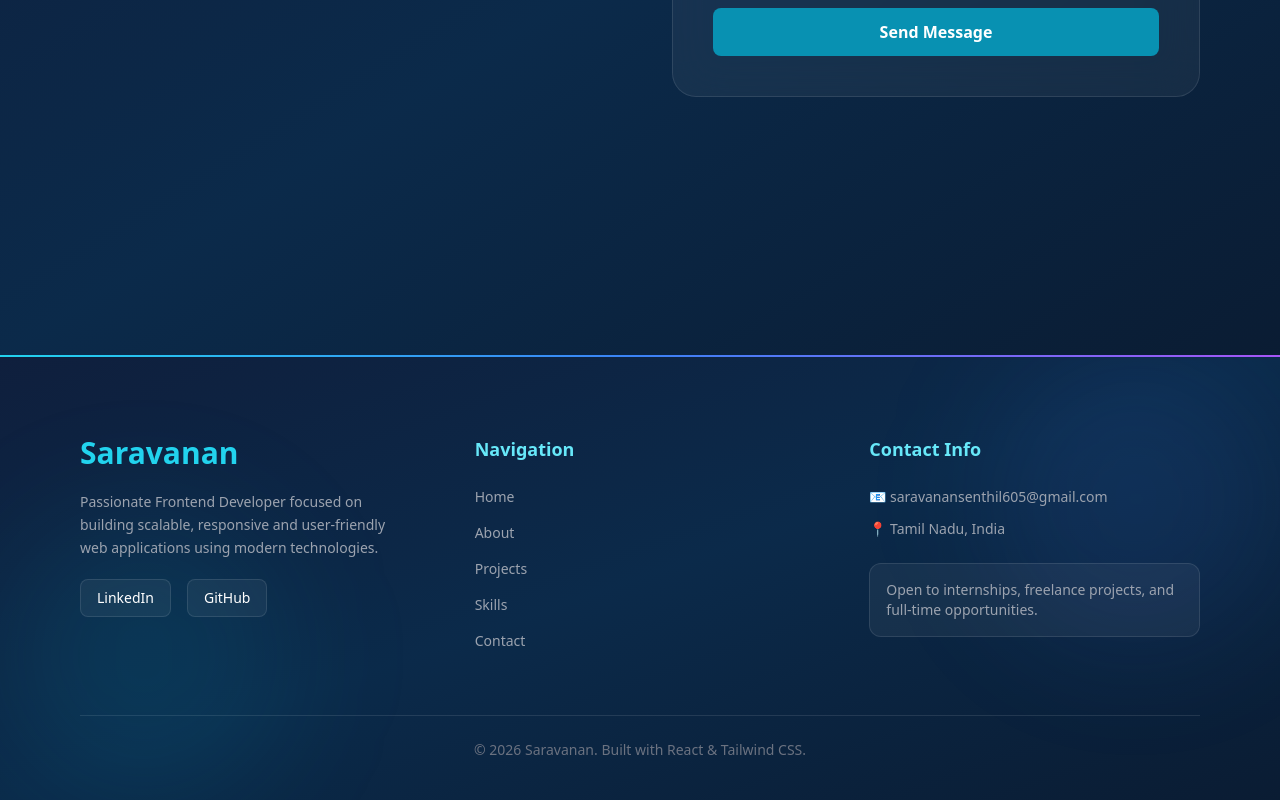
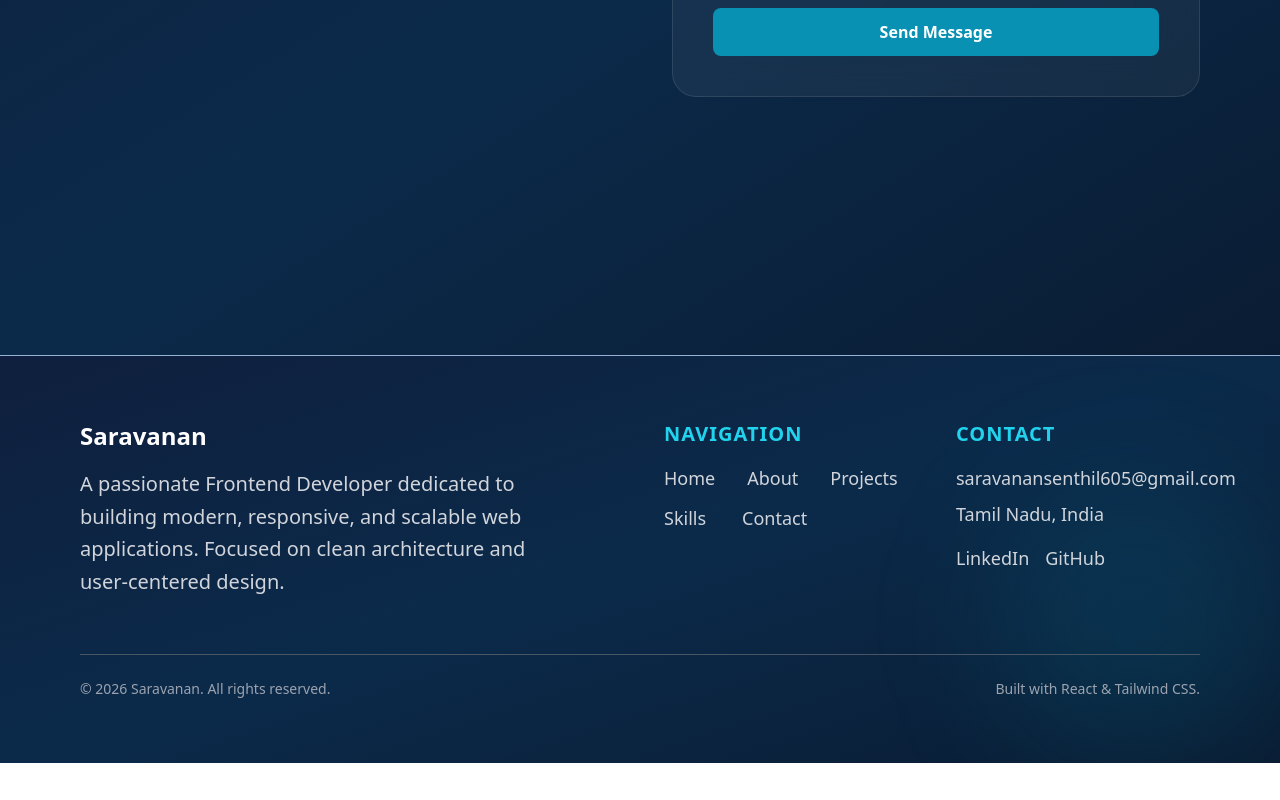
Before and after one commit to saravanan642/React-portfolio, a React (Create React App) app: page / in a window 1280 px wide. Shown: the part 3645-4445 px from the top of the page. After the commit the page ends 4408 px from the top, so only its background shows below. Built offline with nearby package versions, Linux system fonts and the light colour scheme.

Commit message:
complete footer

```diff
--- a/src/Compoents/Footer.js
+++ b/src/Compoents/Footer.js
@@ -2,94 +2,91 @@ import React from "react";
 
 const Footer = () => {
   return (
-    <footer className="relative bg-gradient-to-br
-    from-[#0f1f3d] via-[#0b2a4a] to-[#0a1c33]
-    text-white pt-20 pb-10 px-6 md:px-20 overflow-hidden">
+    <footer className="relative
+    bg-gradient-to-br from-[#0f1f3d] via-[#0b2a4a] to-[#0a1c33]
+    text-gray-300 px-6 md:px-20 py-16 overflow-hidden broder border-solid  border-[#95b1d5]  border-t">
 
-      {/* Top Glow Line */}
-      <div className="absolute top-0 left-0 w-full h-[2px]
-      bg-gradient-to-r from-cyan-400 via-blue-500 to-purple-500"></div>
-
-      {/* Soft Glow Effects */}
-      <div className="absolute bottom-0 left-0 w-72 h-72
+      {/* Soft Background Glow */}
+      <div className="absolute bottom-0 right-0 w-72 h-72
       bg-cyan-500/10 blur-3xl rounded-full"></div>
 
-      <div className="absolute top-0 right-0 w-72 h-72
-      bg-blue-500/10 blur-3xl rounded-full"></div>
+      <div className="relative max-w-7xl mx-auto">
 
-      <div className="relative max-w-7xl mx-auto grid md:grid-cols-3 gap-16">
+        {/* Top Section */}
+        <div className="grid md:grid-cols-4 gap-12">
 
-        {/* Brand Section */}
-        <div className="space-y-5">
-          <h2 className="text-3xl font-bold text-cyan-400">
+          {/* Logo / About */}
+          <div className="md:col-span-2">
+            <h2 className="text-2xl font-semibold text-white mb-4">
               Saravanan
             </h2>
 
-          <p className="text-gray-400 leading-relaxed text-sm">
-            Passionate Frontend Developer focused on building
-            scalable, responsive and user-friendly web applications
-            using modern technologies.
+            <p className="text-xl leading-relaxed text-gray-300 max-w-md">
+              A passionate Frontend Developer dedicated to building
+              modern, responsive, and scalable web applications.
+              Focused on clean architecture and user-centered design.
+            </p>
+          </div>
+
+          {/* Navigation */}
+          <div>
+            <h3 className="text-xl font-semibold text-cyan-400 uppercase tracking-wider mb-4">
+              Navigation
+            </h3>
+
+            <ul className="space-y-3 text-lg">
+              <div className="flex gap-8">
+                <li className="hover:text-cyan-400 transition">Home</li>
+                <li className="hover:text-cyan-400 transition">About</li>
+                <li className="hover:text-cyan-400 transition">Projects</li>
+              </div>
+              <div className="flex gap-9 mt-2">
+                <li className="hover:text-cyan-400 transition">Skills</li>
+                <li className="hover:text-cyan-400 transition">Contact</li>
+              </div>
+            </ul>
+          </div>
+
+          {/* Contact */}
+          <div>
+            <h3 className="text-xl font-semibold text-cyan-400 uppercase tracking-wider mb-4">
+              Contact
+            </h3>
+
+            <p className="text-lg mb-2">
+              saravanansenthil605@gmail.com
             </p>
 
-          {/* Social Buttons */}
-          <div className="flex gap-4 mt-4">
-            <a href="#" className="px-4 py-2 text-sm
-            bg-white/5 border border-white/10 rounded-lg
-            hover:bg-cyan-500/20 hover:border-cyan-400/40
-            transition duration-300">
+            <p className="text-lg mb-4">
+              Tamil Nadu, India
+            </p>
+
+            <div className="flex gap-4 text-lg">
+              <a href="#" className="hover:text-cyan-400 transition">
                 LinkedIn
               </a>
-
-            <a href="#" className="px-4 py-2 text-sm
-            bg-white/5 border border-white/10 rounded-lg
-            hover:bg-cyan-500/20 hover:border-cyan-400/40
-            transition duration-300">
+              <a href="#" className="hover:text-cyan-400 transition">
                 GitHub
               </a>
             </div>
           </div>
 
-        {/* Navigation */}
-        <div>
-          <h3 className="text-lg font-semibold text-cyan-300 mb-6">
-            Navigation
-          </h3>
-
-          <ul className="space-y-4 text-gray-400 text-sm">
-            {["Home", "About", "Projects", "Skills", "Contact"].map((item) => (
-              <li key={item} className="hover:text-cyan-400 transition cursor-pointer">
-                {item}
-              </li>
-            ))}
-          </ul>
         </div>
 
-        {/* Contact Info */}
-        <div>
-          <h3 className="text-lg font-semibold text-cyan-300 mb-6">
-            Contact Info
-          </h3>
+        {/* Divider */}
+        <div className="mt-14 border-t border-[#4b5665] pt-6 flex flex-col md:flex-row justify-between items-center text-sm text-gray-400">
 
-          <p className="text-gray-400 text-sm mb-3">
-            📧 saravanansenthil605@gmail.com
+          <p>
+            © {new Date().getFullYear()} Saravanan. All rights reserved.
           </p>
 
-          <p className="text-gray-400 text-sm">
-            📍 Tamil Nadu, India
+          <p className="mt-3 md:mt-0">
+            Built with React & Tailwind CSS.
           </p>
 
-          <div className="mt-6 p-4 rounded-xl bg-white/5 border border-white/10 text-sm text-gray-400">
-            Open to internships, freelance projects, and full-time opportunities.
-          </div>
         </div>
 
       </div>
-
-      {/* Bottom Copyright */}
-      <div className="mt-16 border-t border-white/10 pt-6 text-center text-gray-500 text-sm">
-        © {new Date().getFullYear()} Saravanan. Built with React & Tailwind CSS.
-      </div>
-
     </footer>
   );
 };
```
Lines whose indentation alone changed are shown as unchanged.
